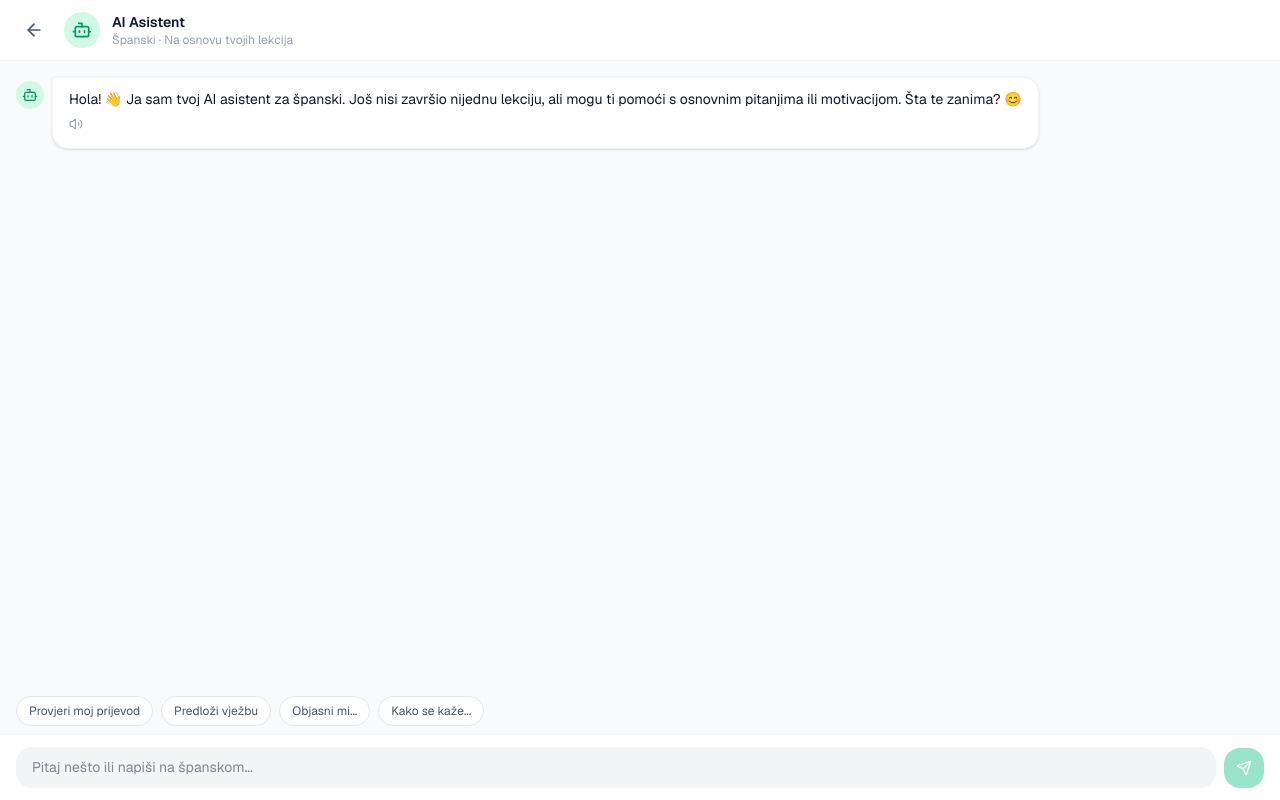
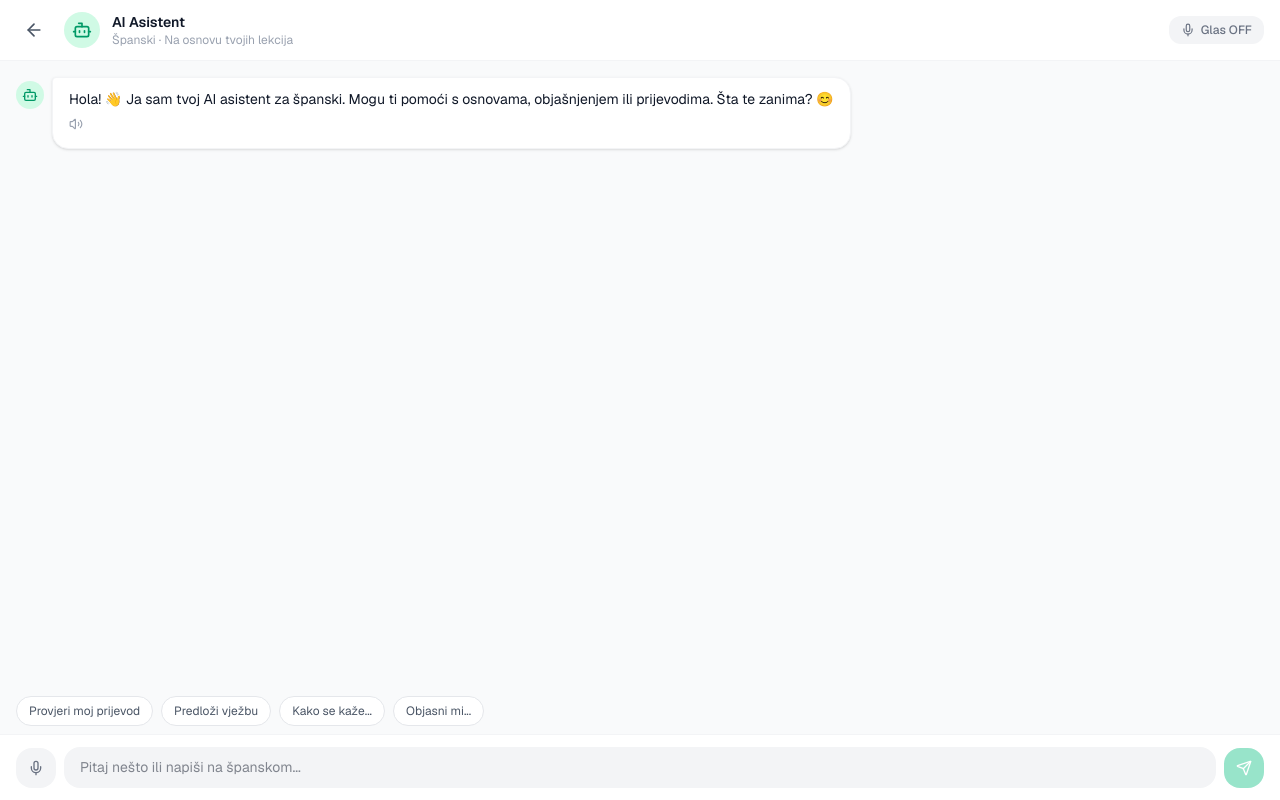
Before and after one commit to amer-5/espanol, a Next.js app: page /chat in a window 1280 px wide. Built offline with nearby package versions, Linux system fonts and the light colour scheme; no server answers.

Commit message:
Add voice mode to AI chat: mic input + auto TTS response

```diff
--- a/src/app/chat/page.tsx
+++ b/src/app/chat/page.tsx
@@ -1,9 +1,8 @@
 "use client";
-import { useState, useEffect, useRef } from "react";
-import { getUserId, getLocalProgress } from "@/lib/progress";
+import { useState, useEffect, useRef, useCallback } from "react";
+import { getLocalProgress } from "@/lib/progress";
 import { speak } from "@/lib/tts";
-import { getCurriculum } from "@/lib/lessons";
-import { ArrowLeft, Send, Volume2, Bot, Loader2 } from "lucide-react";
+import { ArrowLeft, Send, Volume2, Bot, Loader2, Mic, MicOff } from "lucide-react";
 import Link from "next/link";
 
 interface Message {
@@ -11,24 +10,27 @@ interface Message {
   content: string;
 }
 
+type MicState = "idle" | "listening" | "processing";
+
 export default function ChatPage() {
   const [messages, setMessages] = useState<Message[]>([]);
   const [input, setInput] = useState("");
   const [loading, setLoading] = useState(false);
   const [knownVocab, setKnownVocab] = useState<string[]>([]);
   const [completedLessons, setCompletedLessons] = useState<string[]>([]);
+  const [micState, setMicState] = useState<MicState>("idle");
+  const [voiceMode, setVoiceMode] = useState(false);
   const bottomRef = useRef<HTMLDivElement>(null);
   const inputRef = useRef<HTMLTextAreaElement>(null);
+  const recogRef = useRef<any>(null);
 
   useEffect(() => {
-    // Load completed lessons + their vocab from localStorage + curriculum
     const progress = getLocalProgress();
     const completed = Object.entries(progress)
       .filter(([, v]) => v.status === "completed")
       .map(([id]) => id);
     setCompletedLessons(completed);
 
-    // Fetch vocab for completed lessons
     if (completed.length > 0) {
       fetch(`/api/lesson-vocab?ids=${completed.join(",")}`)
         .then((r) => r.json())
@@ -36,12 +38,11 @@ export default function ChatPage() {
         .catch(() => {});
     }
 
-    // Welcome message
     setMessages([{
       role: "assistant",
       content: completed.length > 0
-        ? `Hola! 👋 Ja sam tvoj AI asistent za španski. Vidim da si završio ${completed.length} lekcij${completed.length === 1 ? "u" : completed.length < 5 ? "e" : "a"}. Možemo vježbati gradivo koje si naučio, prevoditi, ili ti mogu postavljati pitanja. Šta bi volio? 😊`
-        : `Hola! 👋 Ja sam tvoj AI asistent za španski. Još nisi završio nijednu lekciju, ali mogu ti pomoći s osnovnim pitanjima ili motivacijom. Šta te zanima? 😊`,
+        ? `Hola! 👋 Ja sam tvoj AI asistent za španski. Završio si ${completed.length} lekcij${completed.length === 1 ? "u" : completed.length < 5 ? "e" : "a"}. Možemo vježbati, prevoditi ili razgovarati. Šta bi volio? 😊`
+        : `Hola! 👋 Ja sam tvoj AI asistent za španski. Mogu ti pomoći s osnovama, objašnjenjem ili prijevodima. Šta te zanima? 😊`,
     }]);
   }, []);
 
@@ -49,10 +50,8 @@ export default function ChatPage() {
     bottomRef.current?.scrollIntoView({ behavior: "smooth" });
   }, [messages]);
 
-  const send = async () => {
-    const text = input.trim();
-    if (!text || loading) return;
-    setInput("");
+  const sendMessage = useCallback(async (text: string, autoSpeak = false) => {
+    if (!text.trim() || loading) return;
 
     const newMessages: Message[] = [...messages, { role: "user", content: text }];
     setMessages(newMessages);
@@ -62,20 +61,56 @@ export default function ChatPage() {
       const res = await fetch("/api/chat-free", {
         method: "POST",
         headers: { "Content-Type": "application/json" },
-        body: JSON.stringify({
-          messages: newMessages,
-          knownVocab,
-          completedLessons,
-        }),
+        body: JSON.stringify({ messages: newMessages, knownVocab, completedLessons }),
       });
       const { message } = await res.json();
-      setMessages((m) => [...m, { role: "assistant", content: message ?? "..." }]);
+      const reply = message ?? "...";
+      setMessages((m) => [...m, { role: "assistant", content: reply }]);
+      if (autoSpeak) speak(reply);
     } catch {
       setMessages((m) => [...m, { role: "assistant", content: "Greška u konekciji. Pokušaj ponovo." }]);
     } finally {
       setLoading(false);
-      setTimeout(() => inputRef.current?.focus(), 100);
     }
+  }, [messages, loading, knownVocab, completedLessons]);
+
+  const send = () => {
+    const text = input.trim();
+    if (!text) return;
+    setInput("");
+    sendMessage(text, voiceMode);
+    setTimeout(() => inputRef.current?.focus(), 100);
+  };
+
+  const startListening = () => {
+    const SR = (window as any).SpeechRecognition ?? (window as any).webkitSpeechRecognition;
+    if (!SR) {
+      alert("Prepoznavanje govora nije podržano. Koristi Chrome ili Safari.");
+      return;
+    }
+    if (micState !== "idle") {
+      recogRef.current?.stop();
+      setMicState("idle");
+      return;
+    }
+
+    setMicState("listening");
+    const rec = new SR();
+    // Detect language: if voice mode active listen in Spanish, else Bosnian/auto
+    rec.lang = voiceMode ? "es-ES" : "bs";
+    rec.interimResults = false;
+    rec.maxAlternatives = 1;
+    recogRef.current = rec;
+
+    rec.onresult = (e: any) => {
+      const transcript = e.results[0][0].transcript;
+      setMicState("processing");
+      sendMessage(transcript, voiceMode);
+      setMicState("idle");
+    };
+    rec.onerror = () => setMicState("idle");
+    rec.onend = () => setMicState((s) => s === "listening" ? "idle" : s);
+    rec.start();
   };
 
   return (
@@ -88,10 +123,22 @@ export default function ChatPage() {
         <div className="w-9 h-9 rounded-full bg-emerald-100 dark:bg-emerald-900/40 flex items-center justify-center">
           <Bot className="w-5 h-5 text-emerald-600 dark:text-emerald-400" />
         </div>
-        <div>
+        <div className="flex-1">
           <p className="font-semibold text-gray-900 dark:text-white text-sm">AI Asistent</p>
           <p className="text-xs text-gray-400">Španski · Na osnovu tvojih lekcija</p>
         </div>
+        {/* Voice mode toggle */}
+        <button
+          onClick={() => setVoiceMode((v) => !v)}
+          className={`flex items-center gap-1.5 px-3 py-1.5 rounded-xl text-xs font-medium transition-all ${
+            voiceMode
+              ? "bg-emerald-500 text-white"
+              : "bg-gray-100 dark:bg-gray-800 text-gray-500 dark:text-gray-400"
+          }`}
+        >
+          <Mic className="w-3.5 h-3.5" />
+          {voiceMode ? "Glas ON" : "Glas OFF"}
+        </button>
       </header>
 
       {/* Messages */}
@@ -136,13 +183,8 @@ export default function ChatPage() {
 
       {/* Quick suggestions */}
       {messages.length === 1 && (
-        <div className="px-4 pb-2 flex gap-2 overflow-x-auto scrollbar-hide">
-          {[
-            "Provjeri moj prijevod",
-            "Predloži vježbu",
-            "Objasni mi...",
-            "Kako se kaže...",
-          ].map((s) => (
+        <div className="px-4 pb-2 flex gap-2 overflow-x-auto">
+          {["Provjeri moj prijevod", "Predloži vježbu", "Kako se kaže...", "Objasni mi..."].map((s) => (
             <button
               key={s}
               onClick={() => { setInput(s); inputRef.current?.focus(); }}
@@ -156,7 +198,28 @@ export default function ChatPage() {
 
       {/* Input */}
       <div className="px-4 py-3 bg-white dark:bg-gray-900 border-t border-gray-100 dark:border-gray-800">
+        {/* Mic pulse indicator */}
+        {micState === "listening" && (
+          <div className="flex items-center gap-2 mb-2 px-1">
+            <span className="w-2 h-2 rounded-full bg-red-500 animate-pulse" />
+            <span className="text-xs text-gray-400">Slušam... {voiceMode ? "(Govori na španskom)" : "(Govori na bosanskom)"}</span>
+          </div>
+        )}
+
         <div className="flex items-end gap-2">
+          {/* Mic button */}
+          <button
+            onClick={startListening}
+            disabled={loading || micState === "processing"}
+            className={`w-10 h-10 rounded-2xl flex items-center justify-center transition-all cursor-pointer flex-shrink-0 ${
+              micState === "listening"
+                ? "bg-red-500 text-white animate-pulse"
+                : "bg-gray-100 dark:bg-gray-800 text-gray-500 dark:text-gray-400 hover:bg-gray-200 dark:hover:bg-gray-700"
+            }`}
+          >
+            {micState === "listening" ? <MicOff className="w-4 h-4" /> : <Mic className="w-4 h-4" />}
+          </button>
+
           <textarea
             ref={inputRef}
             value={input}
@@ -164,7 +227,7 @@ export default function ChatPage() {
             onKeyDown={(e) => {
               if (e.key === "Enter" && !e.shiftKey) { e.preventDefault(); send(); }
             }}
-            placeholder="Pitaj nešto ili napiši na španskom..."
+            placeholder={voiceMode ? "Ili ukucaj na španskom..." : "Pitaj nešto ili napiši na španskom..."}
             rows={1}
             className="flex-1 resize-none bg-gray-100 dark:bg-gray-800 rounded-2xl px-4 py-2.5 text-sm focus:outline-none focus:ring-2 focus:ring-emerald-400 text-gray-900 dark:text-white max-h-28 overflow-y-auto"
             style={{ lineHeight: "1.5" }}
```
